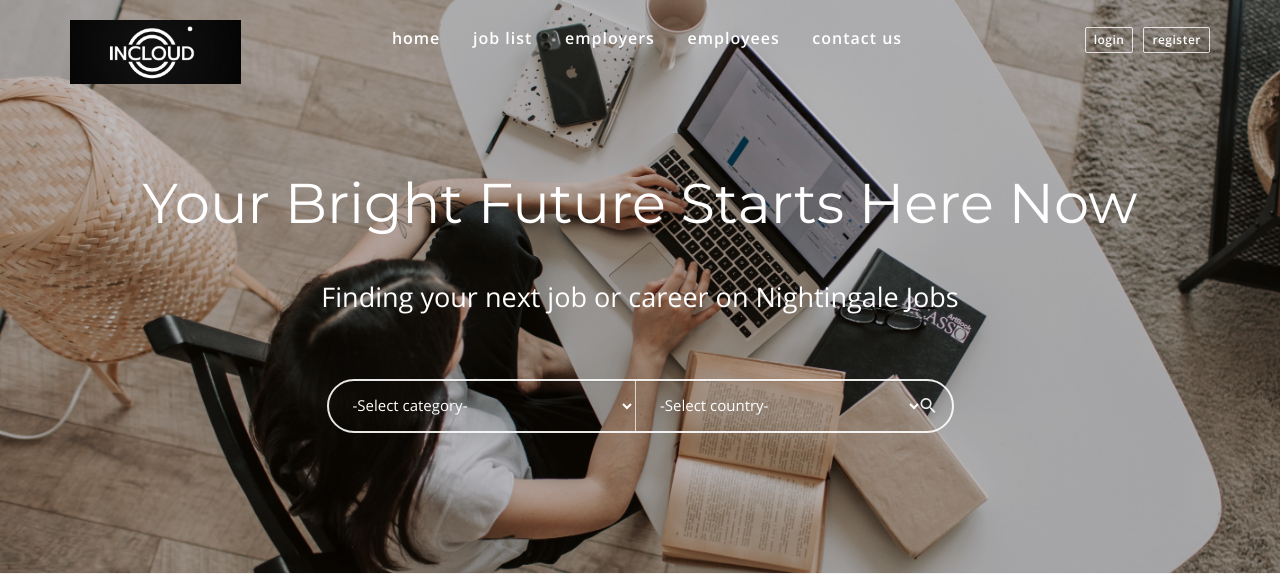
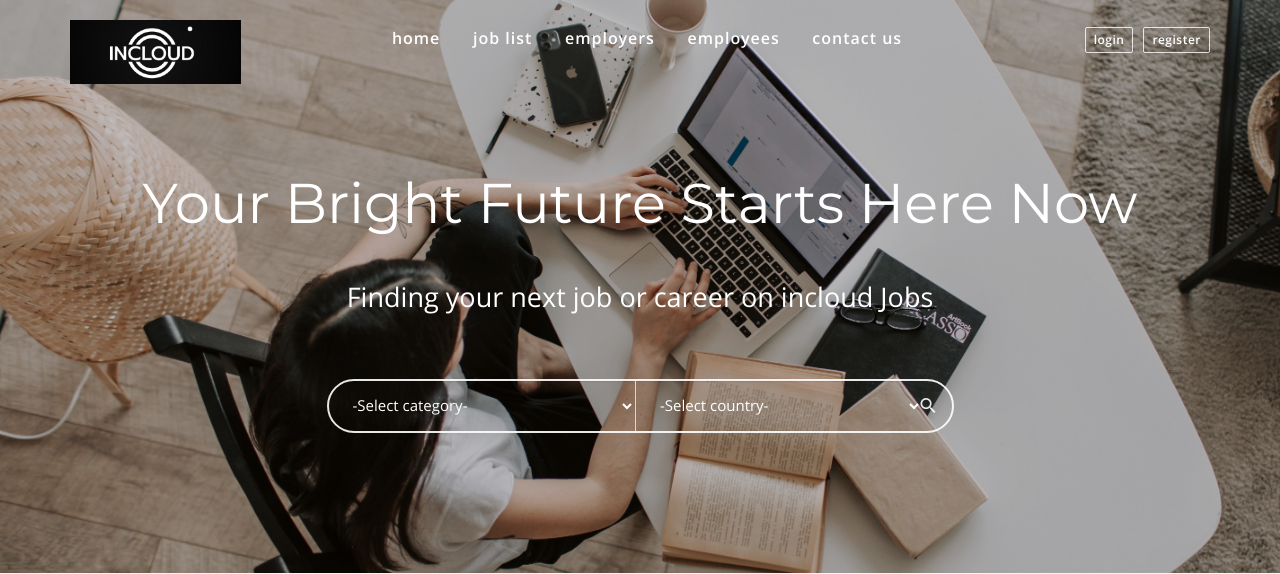
Before and after one commit to BiniyamNebso/incloud-online-job-poratal, a PHP site: page /phpmail/ in a window 1280 px wide. Shown: the top 574 px of the page. Run offline with PHP 8.4, Linux system fonts and the light colour scheme; data comes from the database, SQL or seed files in the repository; some web fonts are replaced.

Commit message:
Update index.php

```diff
--- a/index.php
+++ b/index.php
@@ -20,7 +20,7 @@ include 'constants/check-login.php';
     <meta property="og:image:type" content="image/jpeg" />
     <meta property="og:image:width" content="500" />
     <meta property="og:image:height" content="300" />
-    <meta property="og:image:alt" content="Nightingale Jobs" />
+    <meta property="og:image:alt" content="incloud Jobs" />
     <meta property="og:description" content="Online Job Management / Job Portal" />
 
 	<link rel="shortcut icon" href="images/ico/favicon.png">
@@ -175,7 +175,7 @@ include 'constants/check-login.php';
 				<div class="container">
 
 					<h1>your bright future starts here now</h1>
-					<p>Finding your next job or career on Nightingale Jobs</p>
+					<p>Finding your next job or career on incloud Jobs</p>
 
 					<div class="main-search-form-wrapper">
 
```
